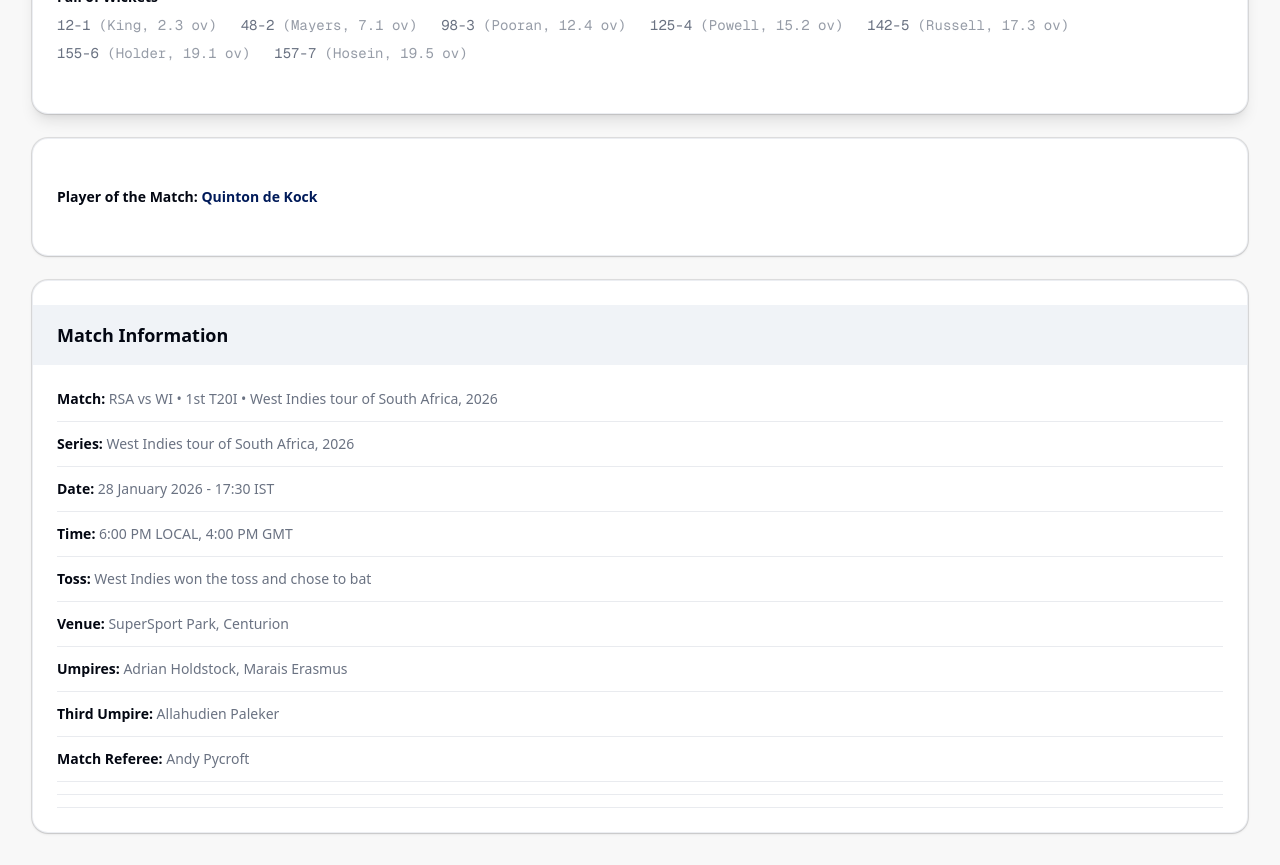
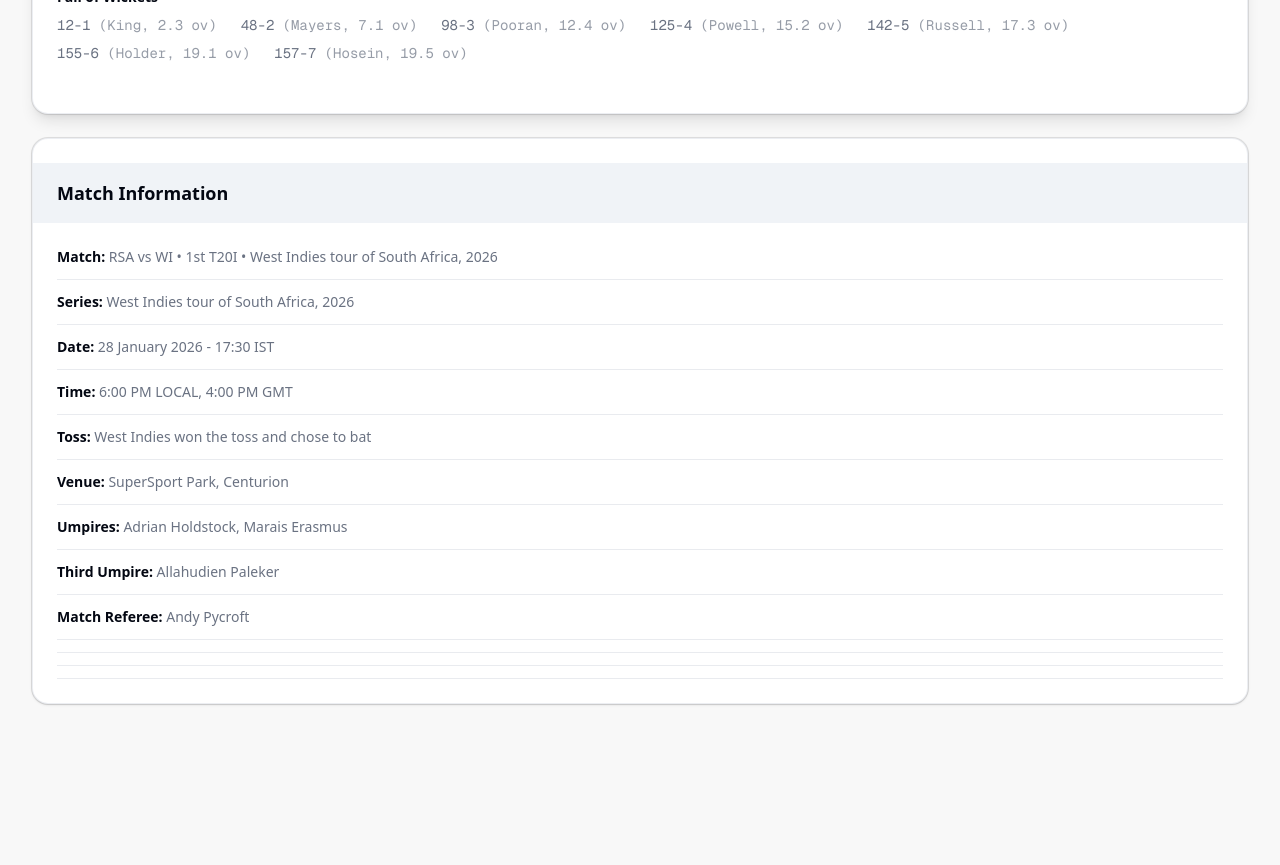
Before and after one commit to Lucifer-00007/cricket_panel_frontend, a Next.js app: page /scoreboard in a window 1280 px wide. Shown: the part 3680-4545 px from the top of the page. After the commit the page ends 4416 px from the top, so only its background shows below. Built offline with nearby package versions, Linux system fonts and the light colour scheme.

Commit message:
refactor: Remove Player of the Match display from the scoreboard page and add a commented-out placeholder in the match info section.

```diff
--- a/app/components/scoreboard/match-info-section.tsx
+++ b/app/components/scoreboard/match-info-section.tsx
@@ -124,6 +124,20 @@
 
                 <Separator className="h-px bg-border/60 dark:bg-border/40" />
 
+                {/* Player of the Match */}
+                {/* {dummyScoreboardData.playerOfTheMatch && (
+                    <Card className="border border-border/50 dark:border-border/30 shadow-sm bg-card">
+                        <CardContent className="p-6">
+                            <p className="text-sm">
+                                <span className="font-bold text-foreground dark:text-white/90">Player of the Match:</span>{' '}
+                                <span className="text-primary font-semibold">{dummyScoreboardData.playerOfTheMatch}</span>
+                            </p>
+                        </CardContent>
+                    </Card>
+                )} */}
+
+                <Separator className="h-px bg-border/60 dark:bg-border/40" />
+
                 {/* Team 1 Squad */}
                 {/* {matchInfo.team1Squad && matchInfo.team1Squad.length > 0 && (
                     <div className="text-sm">
--- a/app/scoreboard/page.tsx
+++ b/app/scoreboard/page.tsx
@@ -375,6 +375,7 @@
                                 </Badge>
                             </div>
                         </ScoreHeader>
+
                         <Separator className="h-px bg-border/60 dark:bg-border/40" />
 
                         <CardContent className="p-0">
@@ -461,18 +462,6 @@
                     </Card>
                 ))}
 
-                {/* Player of the Match */}
-                {dummyScoreboardData.playerOfTheMatch && (
-                    <Card className="border border-border/50 dark:border-border/30 shadow-sm bg-card">
-                        <CardContent className="p-6">
-                            <p className="text-sm">
-                                <span className="font-bold text-foreground dark:text-white/90">Player of the Match:</span>{' '}
-                                <span className="text-primary font-semibold">{dummyScoreboardData.playerOfTheMatch}</span>
-                            </p>
-                        </CardContent>
-                    </Card>
-                )}
-
                 {/* Match Information */}
                 {dummyScoreboardData.matchInfo && (
                     <MatchInfoSection matchInfo={dummyScoreboardData.matchInfo} />
```
